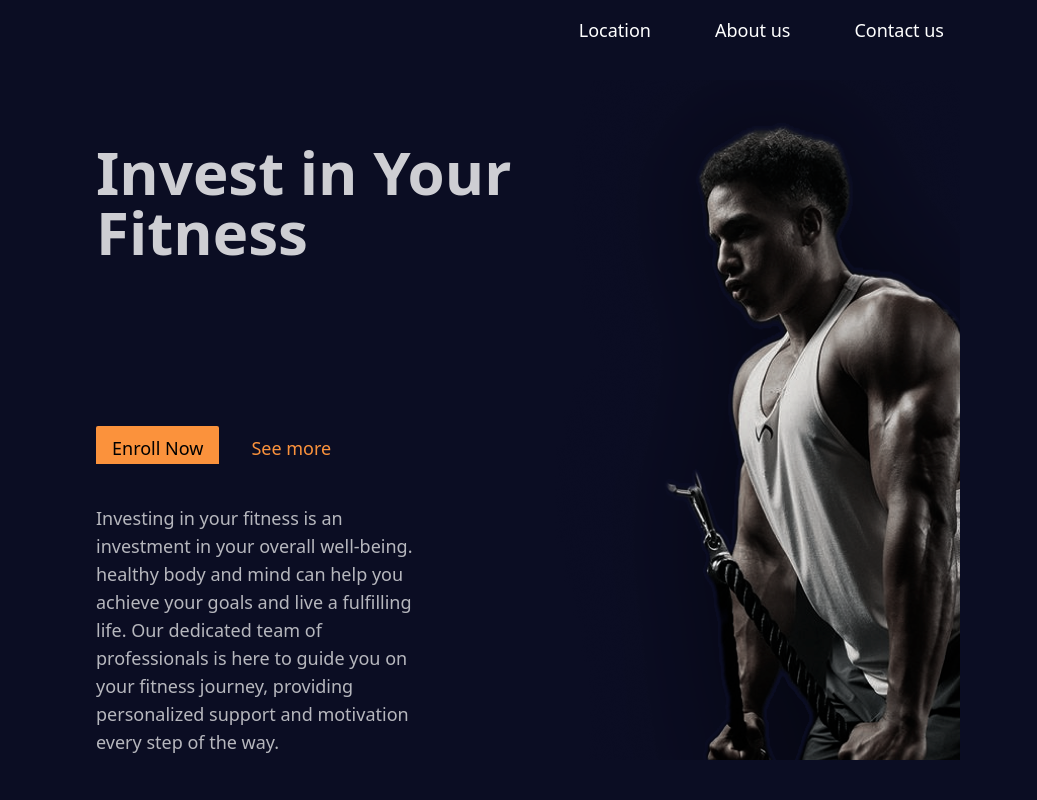
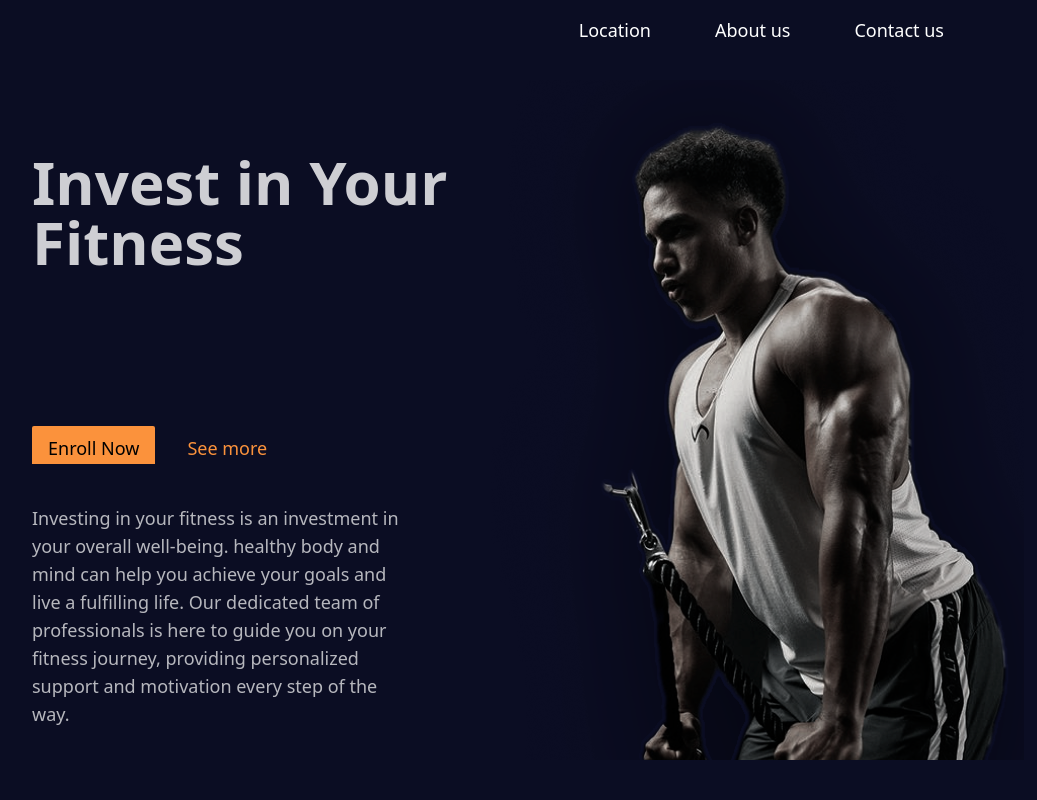
Before and after one commit to bipu01/gymTs, a React (Vite) app: page / in a window 1280 px wide. Shown: the top 800 px of the page, without its empty margins (128-1165 px from the left). Built offline with nearby package versions, Linux system fonts and the light colour scheme.

Commit message:
Update Body.tsx

```diff
--- a/src/Body/Body.tsx
+++ b/src/Body/Body.tsx
@@ -5,7 +5,7 @@ const Body = () => {
 
   return (
     <div className="pb-10">
-        <section className="relative lg:mx-15vw px-2 sm:px-8  h-85vh overflow-x-hidden overflow-y-hidden">
+        <section className="relative lg:mx-10vw px-2 sm:px-8  h-85vh overflow-x-hidden overflow-y-hidden">
             <div className="">
                 <div className="">
                     <img src="/fitness_model.png" alt="Fitness Model" className="absolute -right-5vw lg:left-20vw xl:left-25vw  z-0" />
```
